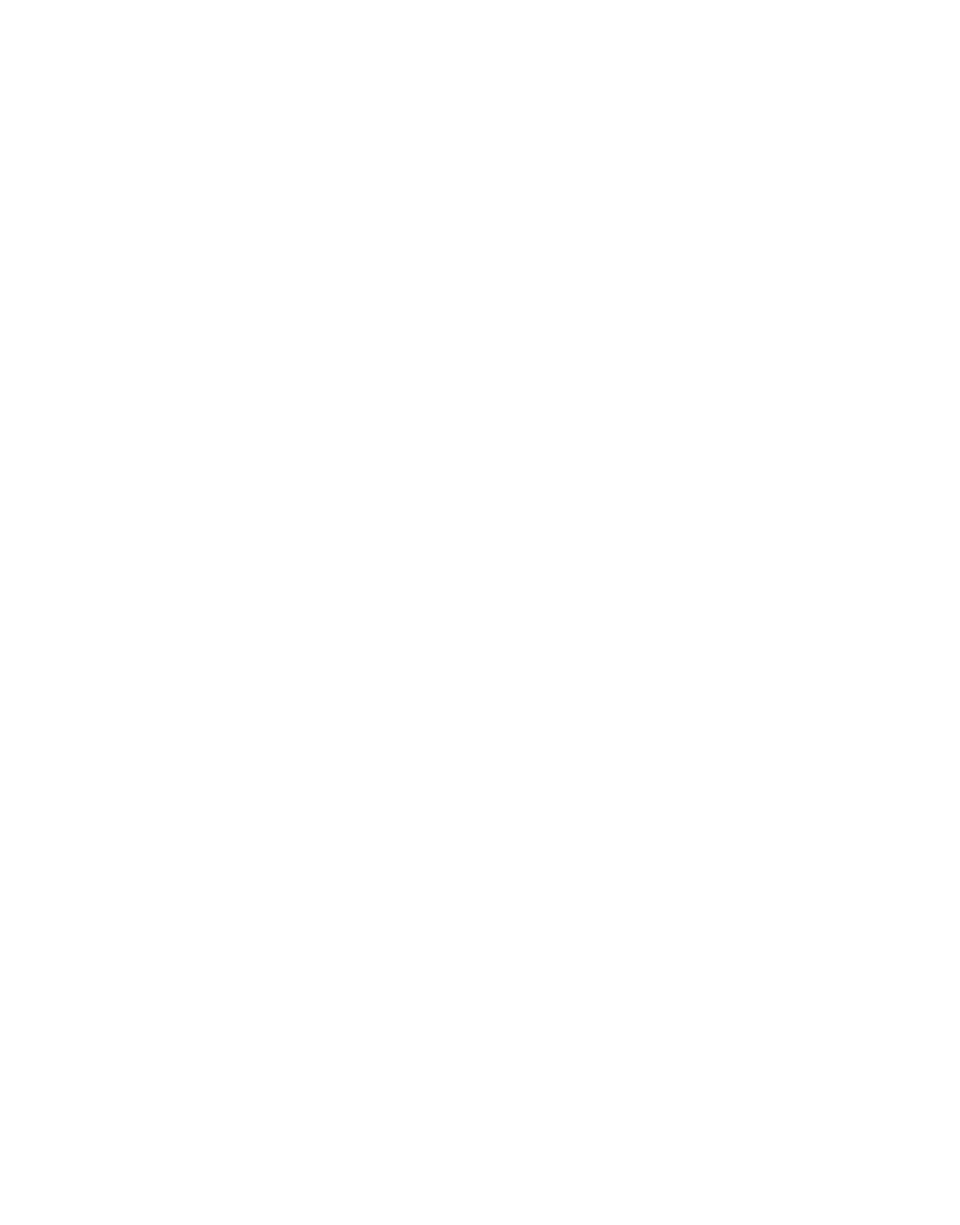
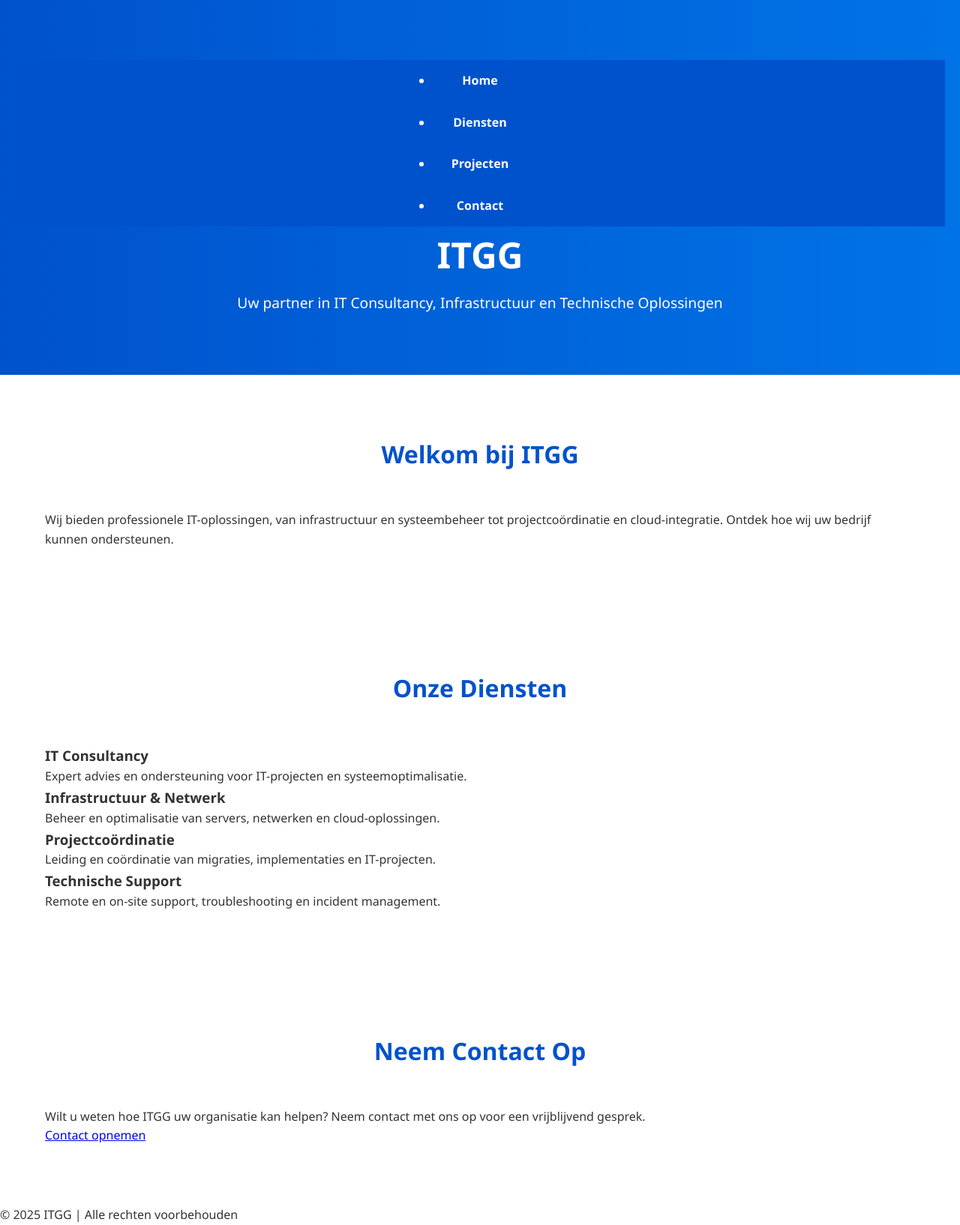
Before and after one commit to giannakouris/globalitgg.nl, a plain HTML site: page index.html in a window 1280 px wide. Shown: the whole page at 75% size. Before the commit the page ends 800 px from the top, so only its background shows below. Drawn offline with Linux system fonts and the light colour scheme.

Commit message:
Update index.html

```diff
--- a/index.html
+++ b/index.html
@@ -1,33 +1,62 @@
 <!DOCTYPE html>
 <html lang="nl">
 <head>
-<meta charset="UTF-8">
-<meta name="viewport" content="width=device-width, initial-scale=1.0">
-<title>ITGG Web Solutions</title>
-<style>
-  /* Algemene styling */
-  * { box-sizing: border-box; margin: 0; padding: 0; }
-  body { font-family: 'Segoe UI', Tahoma, Geneva, Verdana, sans-serif; background: #fff; color: #333; scroll-behavior: smooth; }
+  <meta charset="UTF-8">
+  <meta name="viewport" content="width=device-width, initial-scale=1.0">
+  <title>ITGG - IT Consultancy & Solutions</title>
+  <link rel="stylesheet" href="style.css">
+</head>
+<body>
+  <header>
+    <nav>
+      <ul>
+        <li><a href="index.html">Home</a></li>
+        <li><a href="diensten.html">Diensten</a></li>
+        <li><a href="projecten.html">Projecten</a></li>
+        <li><a href="contact.html">Contact</a></li>
+      </ul>
+    </nav>
+    <h1>ITGG</h1>
+    <p>Uw partner in IT Consultancy, Infrastructuur en Technische Oplossingen</p>
+  </header>
 
-  /* Header */
-  header { background: linear-gradient(90deg, #0052cc, #0073e6); color: #fff; text-align: center; padding: 80px 20px; }
-  header h1 { font-size: 3rem; margin-bottom: 10px; }
-  header p { font-size: 1.3rem; }
+  <main>
+    <section id="intro">
+      <h2>Welkom bij ITGG</h2>
+      <p>Wij bieden professionele IT-oplossingen, van infrastructuur en systeembeheer tot projectcoördinatie en cloud-integratie. Ontdek hoe wij uw bedrijf kunnen ondersteunen.</p>
+    </section>
 
-  /* Navigatie */
-  nav { display: flex; justify-content: center; background-color: #0052cc; position: sticky; top: 0; z-index: 1000; }
-  nav a { color: #fff; text-decoration: none; margin: 0 25px; font-weight: bold; padding: 15px 0; display: inline-block; transition: 0.3s; }
-  nav a:hover { background-color: #003d99; border-radius: 5px; }
+    <section id="diensten">
+      <h2>Onze Diensten</h2>
+      <div class="service-grid">
+        <div class="service">
+          <h3>IT Consultancy</h3>
+          <p>Expert advies en ondersteuning voor IT-projecten en systeemoptimalisatie.</p>
+        </div>
+        <div class="service">
+          <h3>Infrastructuur & Netwerk</h3>
+          <p>Beheer en optimalisatie van servers, netwerken en cloud-oplossingen.</p>
+        </div>
+        <div class="service">
+          <h3>Projectcoördinatie</h3>
+          <p>Leiding en coördinatie van migraties, implementaties en IT-projecten.</p>
+        </div>
+        <div class="service">
+          <h3>Technische Support</h3>
+          <p>Remote en on-site support, troubleshooting en incident management.</p>
+        </div>
+      </div>
+    </section>
 
-  /* Secties */
-  section { padding: 80px 20px; max-width: 1200px; margin: auto; }
-  section h2 { color: #0052cc; text-align: center; margin-bottom: 50px; font-size: 2rem; }
+    <section id="cta">
+      <h2>Neem Contact Op</h2>
+      <p>Wilt u weten hoe ITGG uw organisatie kan helpen? Neem contact met ons op voor een vrijblijvend gesprek.</p>
+      <a href="contact.html" class="btn">Contact opnemen</a>
+    </section>
+  </main>
 
-  /* Kaarten */
-  .card-container { display: grid; grid-template-columns: repeat(auto-fit, minmax(280px, 1fr)); gap: 30px; }
-  .card { background: #f9f9f9; padding: 25px; border-radius: 15px; border: 1px solid #ccc; text-align: center; transition: transform 0.3s, box-shadow 0.3s; }
-  .card:hover { transform: translateY(-8px); box-shadow: 0 10px 20px rgba(0,0,0,0.15); }
-  .card h3 { color: #0052cc; margin-top: 0; margin-bottom: 15px; }
-  .card img { width: 100%; border-radius: 10px; margin-bottom: 15px; }
-
-  /* Knoppen */
+  <footer>
+    <p>&copy; 2025 ITGG | Alle rechten voorbehouden</p>
+  </footer>
+</body>
+</html>
```
